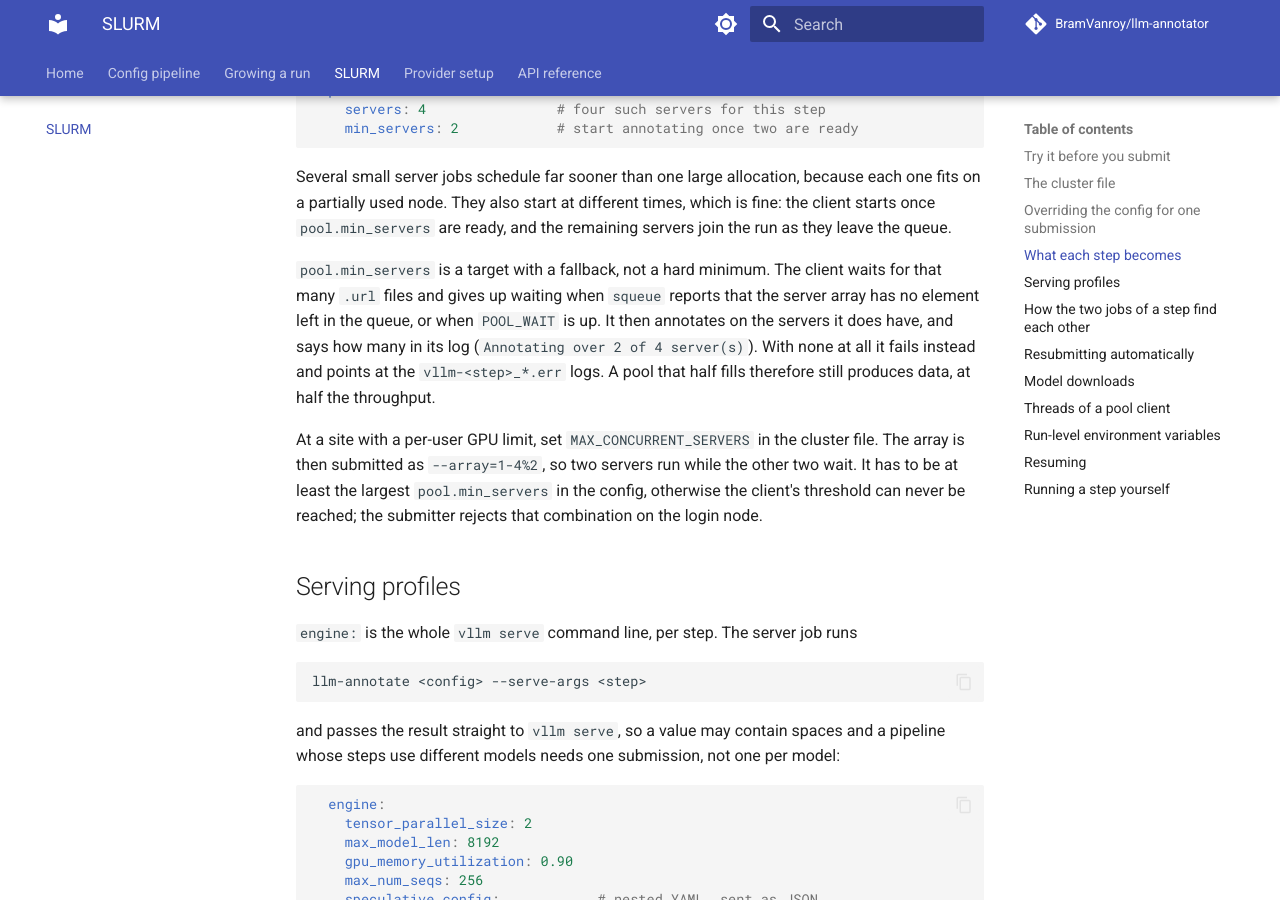
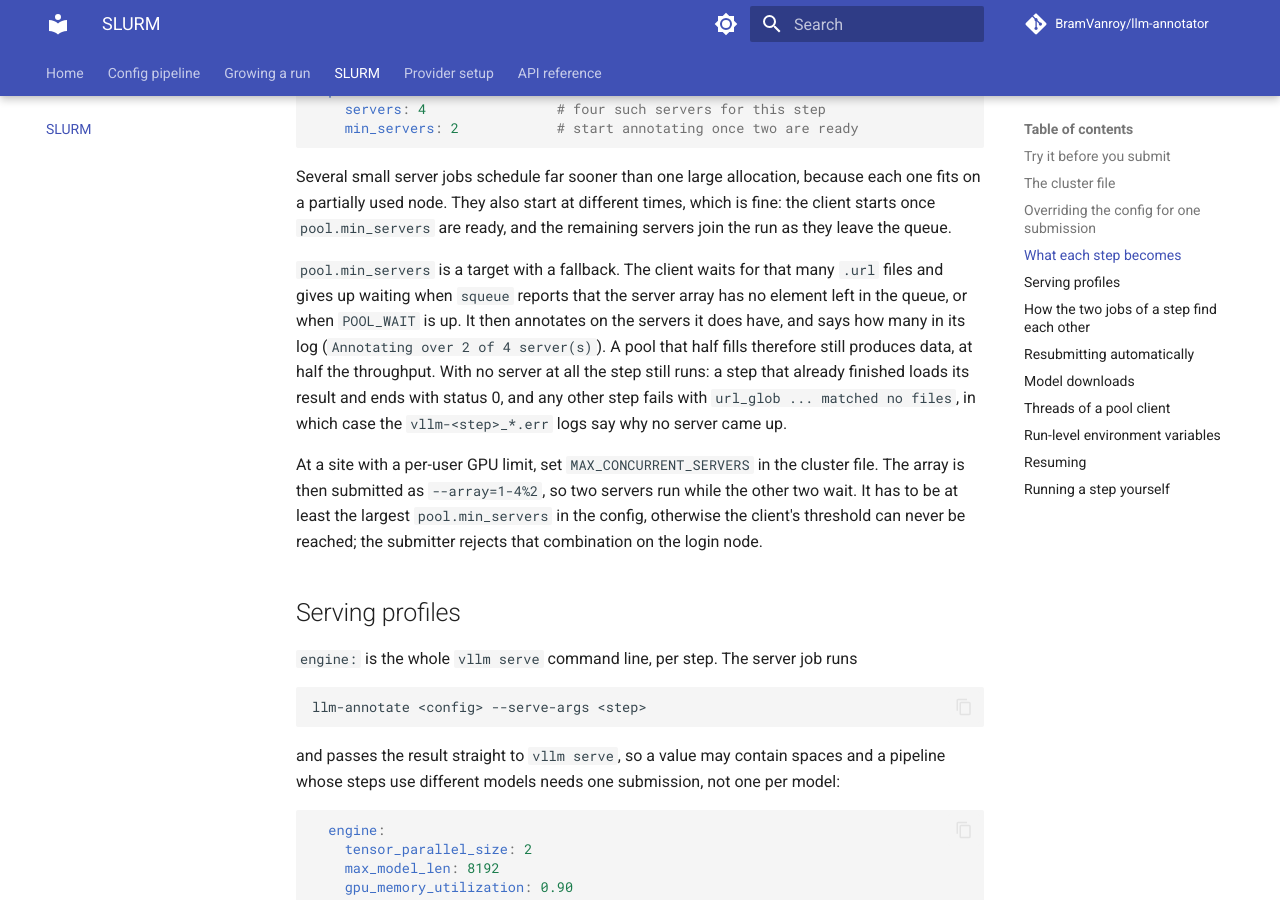
Before and after one commit to BramVanroy/llm-annotator, an MkDocs documentation site: the page built from docs/slurm.md, in a window 1280 px wide and 900 px high, scrolled down 4606 px. Built offline with MkDocs 1.6.1 and Material for MkDocs 9.7.7, drawn with Linux system fonts in a browser that asks for light colours; comment, search, counter and statistics services are not loaded; the version menu is left out; some of the changed text lies outside the part shown.

Commit message:
Let a pool client without servers run its step, so a surplus attempt ends cleanly

```diff
--- a/slurm/README.md
+++ b/slurm/README.md
@@ -189,13 +189,15 @@ each one fits on a partially used node. They also start at different times,
 which is fine: the client starts once `pool.min_servers` are ready, and the
 remaining servers join the run as they leave the queue.
 
-`pool.min_servers` is a target with a fallback, not a hard minimum. The client
+`pool.min_servers` is a target with a fallback. The client
 waits for that many `.url` files and gives up waiting when `squeue` reports that
 the server array has no element left in the queue, or when `POOL_WAIT` is up. It
 then annotates on the servers it does have, and says how many in its log
-(`Annotating over 2 of 4 server(s)`). With none at all it fails instead and
-points at the `vllm-<step>_*.err` logs. A pool that half fills therefore still
-produces data, at half the throughput.
+(`Annotating over 2 of 4 server(s)`). A pool that half fills therefore still
+produces data, at half the throughput. With no server at all the step still
+runs: a step that already finished loads its result and ends with status 0, and
+any other step fails with `url_glob ... matched no files`, in which case the
+`vllm-<step>_*.err` logs say why no server came up.
 
 At a site with a per-user GPU limit, set `MAX_CONCURRENT_SERVERS` in the cluster
 file. The array is then submitted as `--array=1-4%2`, so two servers run while
@@ -333,8 +335,11 @@ What happens to the attempts that turn out not to be needed:
 
 - The attempt before it succeeded. `afternotok` can then never be satisfied, so
   `--kill-on-invalid-dep=yes` has Slurm remove the attempt rather than leave it
-  queued. Removing it invalidates the dependency of the jobs behind it, so the
-  rest of that step's chain is removed with it.
+  queued. For a pool step the removed job is the server array, and Slurm counts
+  a cancelled job as a satisfied `after:` dependency, so that attempt's client
+  does start. It finds no server, runs the step anyway, and the library loads
+  the finished step's `output/` snapshot and exits with status 0 within
+  seconds. No GPU is allocated, and every later attempt ends the same way.
 - The attempt before it failed, but the step had already finished in an earlier
   submission. The attempt runs, the library loads the step's `output/` snapshot
   and the job ends in seconds.
```
Also changed, not shown: 2 other files.
